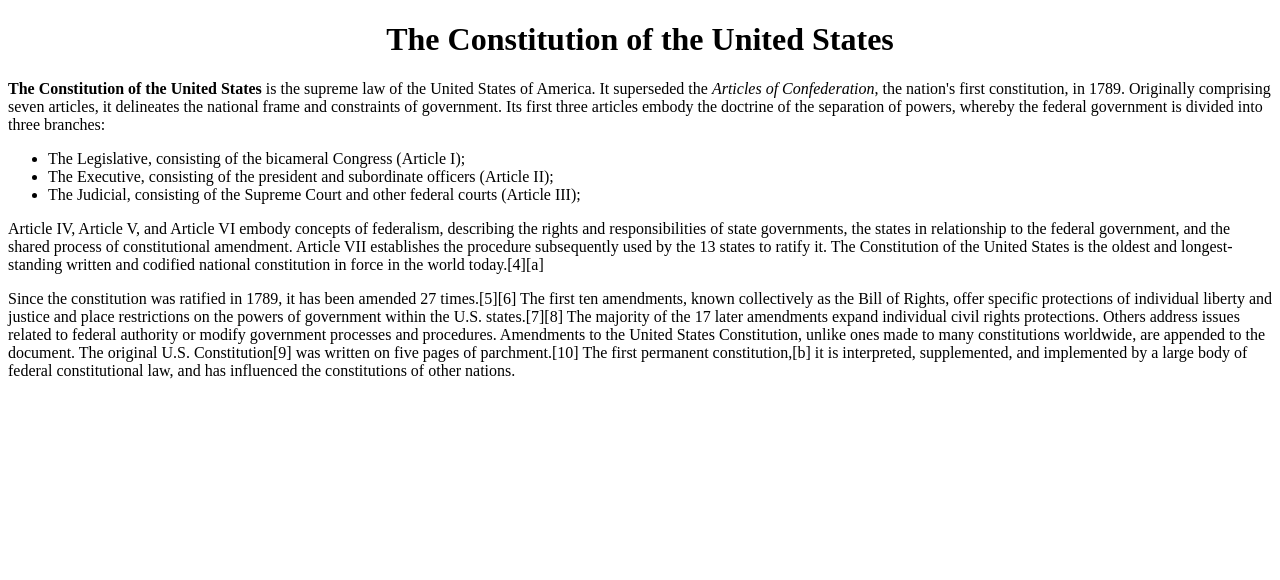
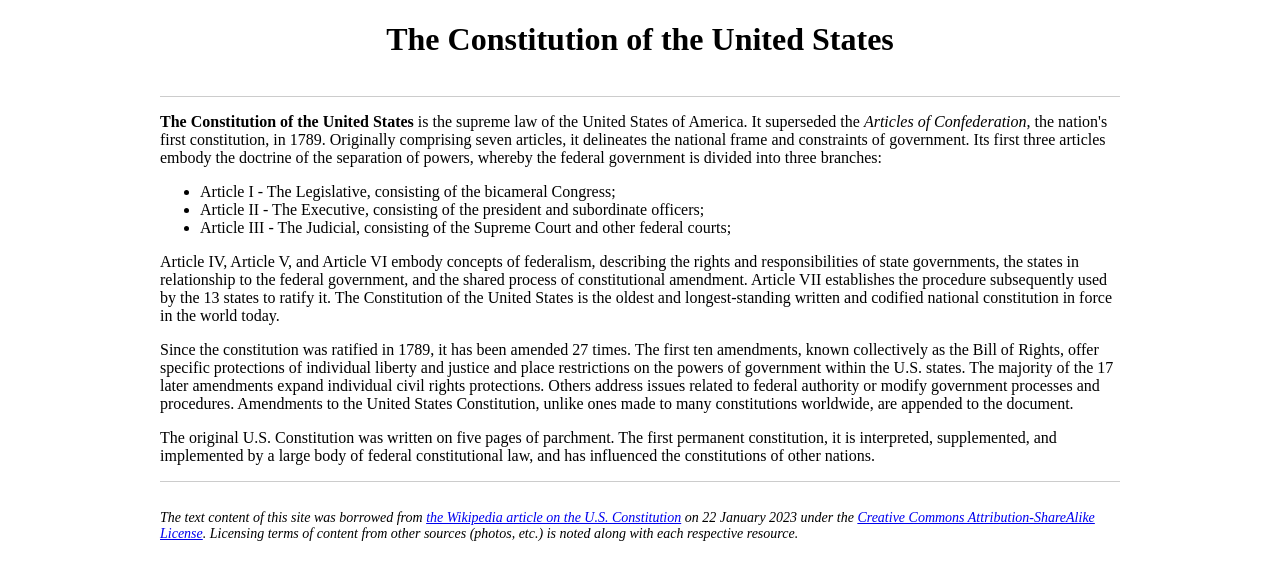
Before and after one commit to gregwen/modern-web-design, a plain HTML site: page index.html in a window 1280 px wide. Drawn offline with Linux system fonts and the light colour scheme.

Commit message:
Update index.html

```diff
--- a/index.html
+++ b/index.html
@@ -5,27 +5,64 @@
 	<meta charset="UTF-8">
 	<title>Modern Web Design Assignment</title>
 	<link rel="canonical" href="https://en.wikipedia.org/wiki/Constitution_of_the_United_States">
+
+	<style type="text/css">
+		/* Charset Controls */
+		@charset "UTF-8";
+
+		body {
+			margin: 0em 10em 0em 10em;
+		}
+
+		.title {
+			text-align: center;
+		}
+
+		header {
+			border-bottom: 1px solid #ccc;
+			padding-bottom: 1em;
+		}
+
+		footer {
+			border-top: 1px solid #ccc;
+			padding-top: 1em;
+			font-size: 0.875em;
+			/* 16 * .875 = 14 */
+			font-style: italic;
+		}
+	</style>
 </head>
 
 <body>
-	<center>
-		<h1>The Constitution of the United States</h1>
-	</center>
-	<p><strong>The Constitution of the United States</strong> is the supreme law of the United States of America. It superseded the <em>Articles of Confederation</em>, the nation's first constitution, in 1789. Originally comprising seven articles, it
-		delineates the national frame and constraints of government. Its first three articles embody the doctrine of the separation of powers, whereby the federal government is divided into three branches:</p>
-	<ul>
-		<li>The Legislative, consisting of the bicameral Congress (Article I);</li>
-		<li>The Executive, consisting of the president and subordinate officers (Article II);</li>
-		<li>The Judicial, consisting of the Supreme Court and other federal courts (Article III);</li>
-	</ul>
-	<p>Article IV, Article V, and Article VI embody concepts of
-		federalism, describing the rights and responsibilities of state governments, the states in relationship to the federal government, and the shared process of constitutional amendment. Article VII establishes the procedure subsequently used by
-		the 13 states to ratify it. The Constitution of the United States is the oldest and longest-standing written and codified national constitution in force in the world today.[4][a]</p>
+	<header>
+		<h1 class="title">The Constitution of the United States</h1>
+	</header>
+	<main>
+		<p><strong>The Constitution of the United States</strong> is the supreme law of the United States of America. It
+			superseded the <em>Articles of Confederation</em>, the nation's first constitution, in 1789. Originally
+			comprising seven articles, it delineates the national frame and constraints of government. Its first three
+			articles embody the doctrine of the separation of powers, whereby the federal government is divided into
+			three branches:</p>
+		<ul>
+			<li>Article I - The Legislative, consisting of the bicameral Congress;</li>
+			<li>Article II - The Executive, consisting of the president and subordinate officers;</li>
+			<li>Article III - The Judicial, consisting of the Supreme Court and other federal courts;</li>
+		</ul>
+		<p>Article IV, Article V, and Article VI embody concepts of federalism, describing the rights and
+			responsibilities of state governments, the states in relationship to the federal government, and the shared
+			process of constitutional amendment. Article VII establishes the procedure subsequently used by the 13
+			states to ratify it. The Constitution of the United States is the oldest and longest-standing written and
+			codified national constitution in force in the world today.</p>
 
-	<p>Since the constitution was ratified in 1789, it has been amended 27 times.[5][6] The first ten amendments, known collectively as the Bill of Rights, offer specific protections of individual liberty and justice and place restrictions on the
-		powers of government within the U.S. states.[7][8] The majority of the 17 later amendments expand individual civil rights protections. Others address issues related to federal authority or modify government processes and procedures.
-		Amendments to the United States Constitution, unlike ones made to many constitutions worldwide, are appended to the document. The original U.S. Constitution[9] was written on five pages of parchment.[10] The first permanent constitution,[b]
-		it is interpreted, supplemented, and implemented by a large body of federal constitutional law, and has influenced the constitutions of other nations.</p>
+		<p>Since the constitution was ratified in 1789, it has been amended 27 times. The first ten amendments, known collectively as the Bill of Rights, offer specific protections of individual liberty and justice and place restrictions on the powers of government within the U.S. states. The majority of the 17 later amendments expand individual civil rights protections. Others address issues related to federal authority or modify government processes and procedures. Amendments to the United States Constitution, unlike ones made to many constitutions worldwide, are appended to the document.</p>
+
+		<p>The original U.S. Constitution was written on five pages of parchment. The first permanent constitution, it is interpreted, supplemented, and implemented by a large body of federal constitutional law, and has influenced the constitutions of other nations.</p>
+	</main>
+	<footer role="contentinfo">
+		<p id="copyright">The text content of this site was borrowed from <a
+				href="//en.wikipedia.org/wiki/Constitution_of_the_United_States">the Wikipedia article on the U.S. Constitution</a> on <time>22 January 2023</time> under the <a
+				href="//en.wikipedia.org/wiki/Wikipedia:Text_of_Creative_Commons_Attribution-ShareAlike_3.0_Unported_License">Creative Commons Attribution-ShareAlike License</a>. Licensing terms of content from other sources (photos, etc.) is noted along with each respective resource.</p>
+	</footer>
 </body>
 
 </html>
```
